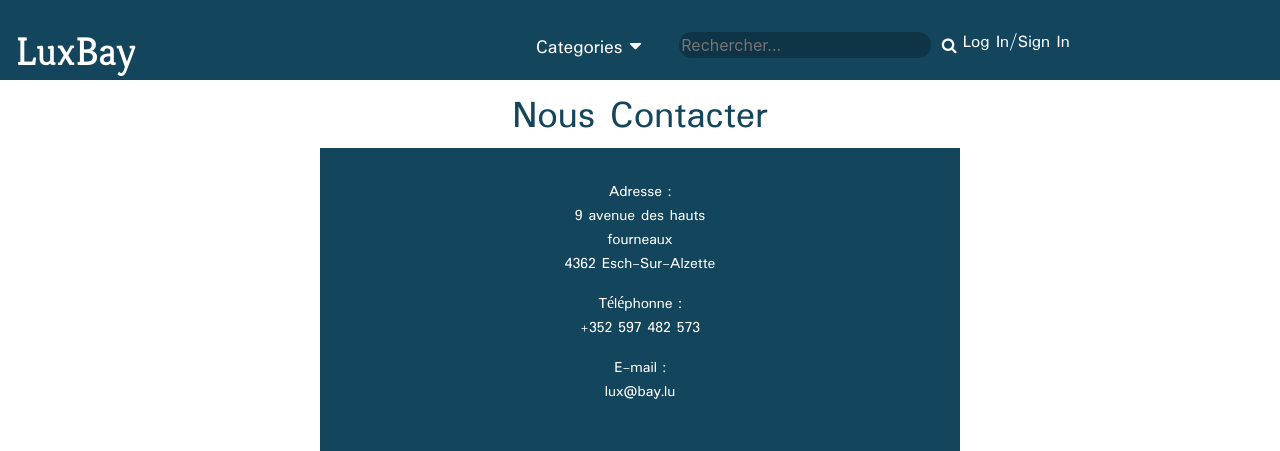
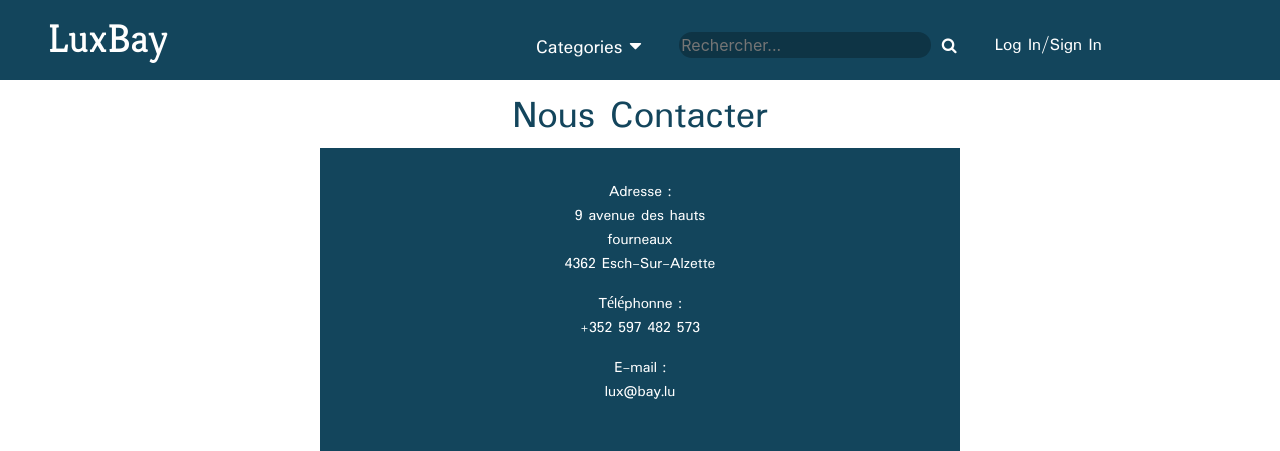
Before and after one commit to PtitePixel/projet-manhattan, a PHP site: template templates/contact.html.twig in a window 1280 px wide. Shown: the top 451 px of the page. Run offline with PHP 8.4, Linux system fonts and the light colour scheme; the template is opened without the code that fills it, so the values that code supplies are empty; some libraries are stand-ins or nearby versions.

Commit message:
Changed nav CSS + try to do API Google

```diff
--- a/src/controllers.php
+++ b/src/controllers.php
@@ -32,6 +32,8 @@
 ->bind('contact')
 ;
 
+
+
 $app->error(function (\Exception $e, Request $request, $code) use ($app) {
     if ($app['debug']) {
         return;
--- a/templates/contact.html.twig
+++ b/templates/contact.html.twig
@@ -30,9 +30,10 @@
 
     <div class="col-sm-4">
 
+
         GOOGLE MAP
+    </div>
 
-    </div>
-</div>
+
 
 {% endblock %}
--- a/web/css/main.css
+++ b/web/css/main.css
@@ -23,7 +23,7 @@
 .menu h1 {
      color: white;
      margin-left: 1rem;
-     margin-top: 1rem;
+
      display: flex;
      font-size: 40px;
      font-weight: lighter;
@@ -36,6 +36,9 @@
     display: flex;
     margin-top: 0.8rem;
     margin: auto;
+    margin-left: 3
+
+        0%;
 
   }
 
@@ -114,7 +117,8 @@
     color: white;
     font-family: "Padauk";
     text-decoration: none;
-    margin-top: 0.8rem;
+    margin-top: 1rem;
+    margin-left: 2rem;
     font-size: 18px;
 
 }
```
